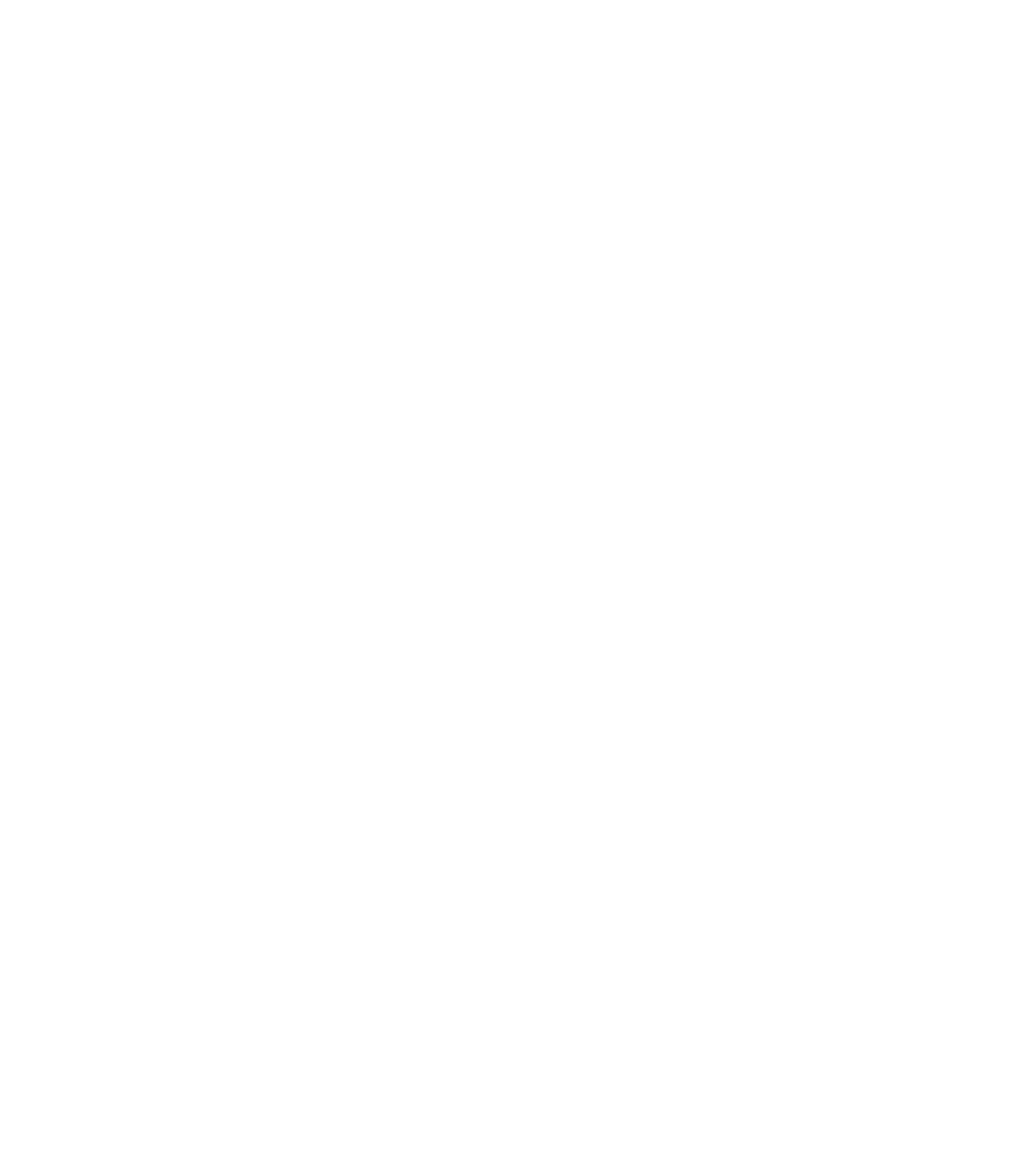
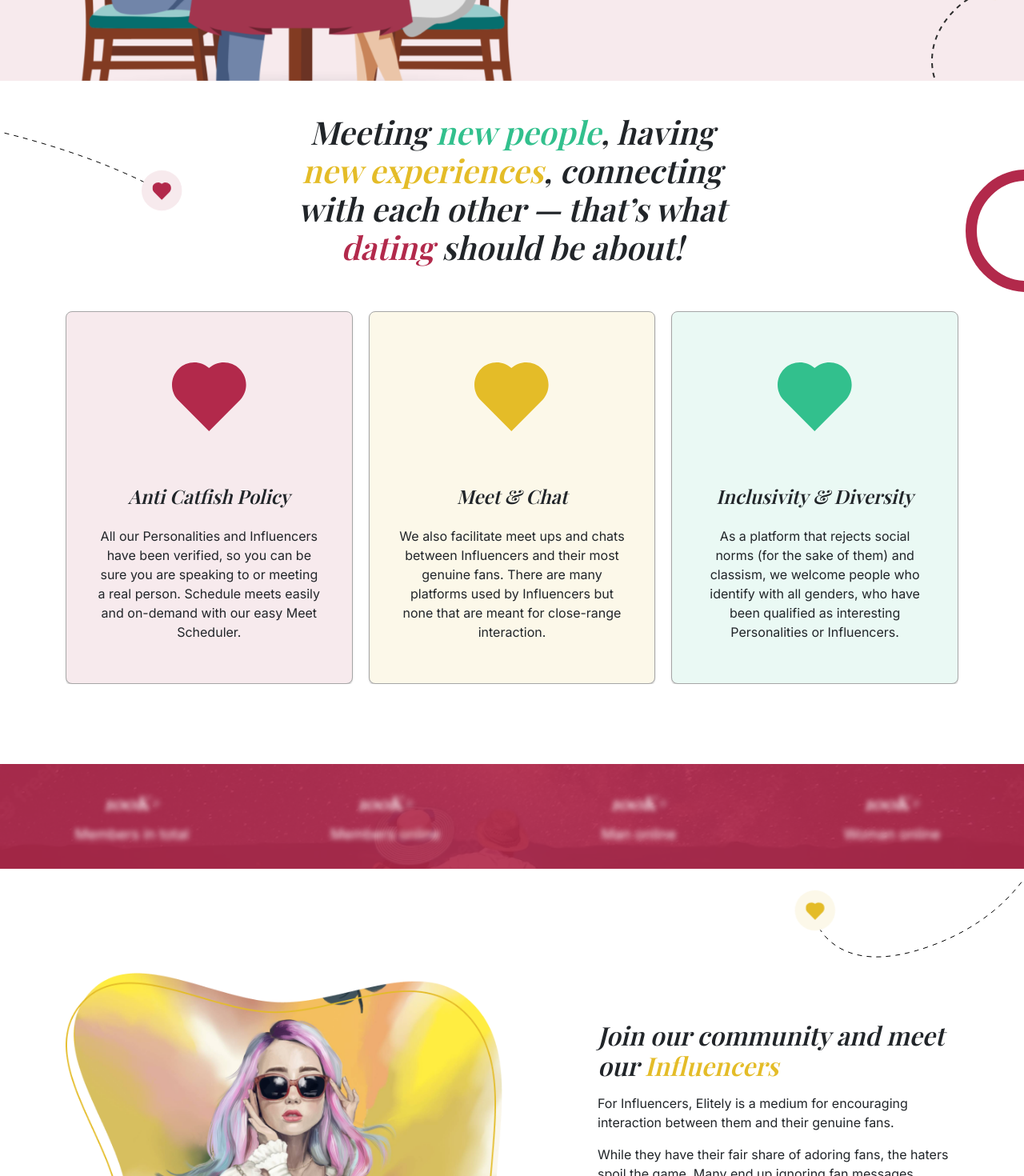
Before and after one commit to bagasranggen/elitely-landing-react, a React (Vite) app: page /about-us in a window 1280 px wide. Shown: the part 700-2170 px from the top of the page at 80% size. Before the commit the page ends 800 px from the top, so only its background shows below. Built offline with nearby package versions, Linux system fonts and the light colour scheme.

Commit message:
Add about us

```diff
--- a/src/pages/about-us/index.tsx
+++ b/src/pages/about-us/index.tsx
@@ -1,7 +1,91 @@
 import React from 'react';
+// import Image from "next/image";
 
-const AboutUs = (): React.ReactElement => (
-    <>ABOUT US</>
-);
+import { createAnimation } from "@/components/animation/helper";
+
+import { ALTERNATE, CARDS, CAROUSEL, HIGHLIGHT } from "@/data/mock/homepage";
+
+import { Col, Container, Row } from "react-bootstrap";
+import HeadingOffset from "@/components/common/heading/headingOffset/HeadingOffset";
+import CarouselCard from "@/components/common/carousel/carouselCard/CarouselCard";
+import CardsAlternate from "@/components/common/cards/cardsAlternate/CardsAlternate";
+import CarouselBanner from "@/components/common/carousel/carouselBanner/CarouselBanner";
+import LogoHeartLineDiagonal from "@/components/common/logo/logoHeartLineDiagonal/LogoHeartLineDiagonal";
+import LogoCircle from "@/components/common/logo/logoCircle/LogoCircle";
+import ContactUsForm from "@/components/layout/forms/contactUsForm/ContactUsForm";
+import HeaderHead from "@/components/layout/header/headerHead/HeaderHead";
+
+export type AboutUsProps = {};
+
+const AboutUs = ({}: AboutUsProps): React.ReactElement => <>
+    <HeaderHead title="About Us" />
+
+    <CarouselBanner items={CAROUSEL} />
+
+    <section className="section-cards">
+        <Container>
+            <LogoHeartLineDiagonal
+                color="primary"
+                options={{ animation: { type: 'fade-in', direction: 'left' } }} />
+            <LogoCircle options={{ animation: { type: 'fade-in', direction: 'right' } }} />
+
+            <HeadingOffset className="mb-5 text-center">Meeting <span className="fc--tertiary">new people</span>,
+                having <span className="fc--secondary">new experiences</span>, connecting
+                with each other — that’s what <span className="fc--primary">dating</span> should be
+                about!</HeadingOffset>
+
+            <CarouselCard items={CARDS} />
+        </Container>
+    </section>
+
+    <section
+        className="section-highlight"
+        {...createAnimation({ type: "fade-in", direction: "up" })}>
+        <Container>
+            <Row className="gy-2 gy-md-5 justify-content-between section-highlight__items">
+                {HIGHLIGHT.map((item: any) => (
+                    <Col
+                        className="text-center"
+                        key={item.title + item.description}
+                        md={2}>
+                        {/*<Image {...item.image} alt={item.title} />*/}
+                        <h2>{item.title}</h2>
+                        <p>{item.description}</p>
+                    </Col>
+                ))}
+            </Row>
+        </Container>
+    </section>
+
+    <section className="section-alternate">
+        <Container>
+            <LogoHeartLineDiagonal
+                color="secondary"
+                options={{ variant: 'right', animation: { type: 'fade-in', direction: 'right' } }} />
+            <LogoHeartLineDiagonal
+                className="decorative-second"
+                color="tertiary"
+                options={{ variant: 'angled', animation: { type: 'fade-in', direction: 'left' } }} />
+            <CardsAlternate items={ALTERNATE} />
+        </Container>
+    </section>
+
+    <section
+        className="section-contact"
+        {...createAnimation({ type: "fade-in", direction: "up" })}>
+        <Container>
+            <Row className="justify-content-center">
+                <Col
+                    md={8}
+                    xl={6}>
+                    <ContactUsForm
+                        className="form-contact form-contact--simplified"
+                        heading="Send us a message" />
+                </Col>
+            </Row>
+        </Container>
+    </section>
+</>;
+
 
 export default AboutUs;
```
